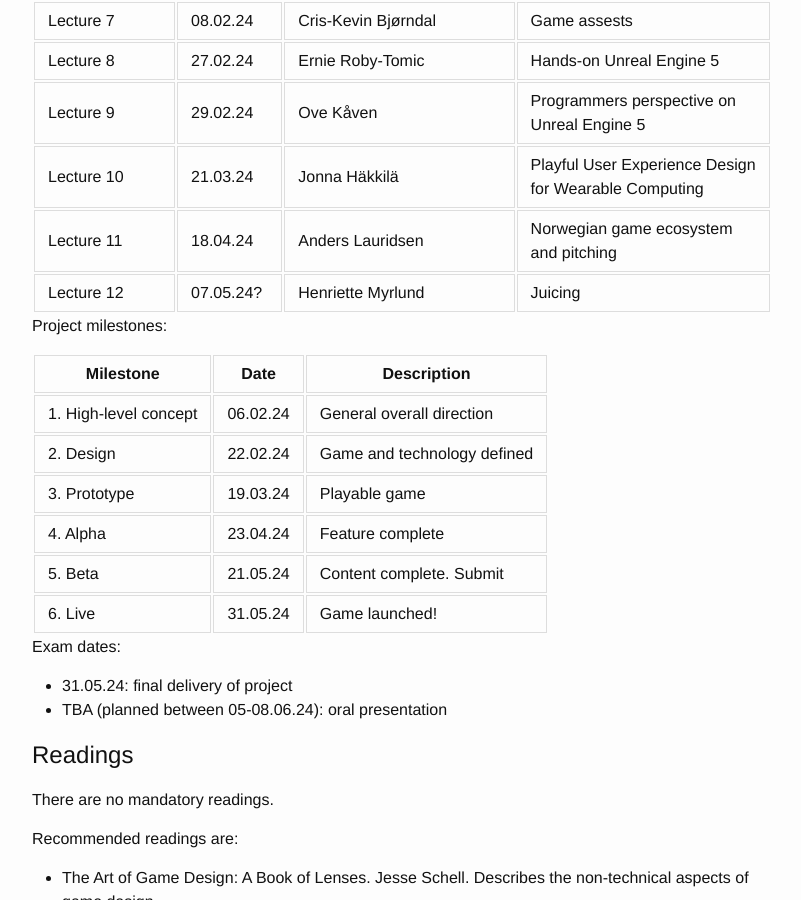
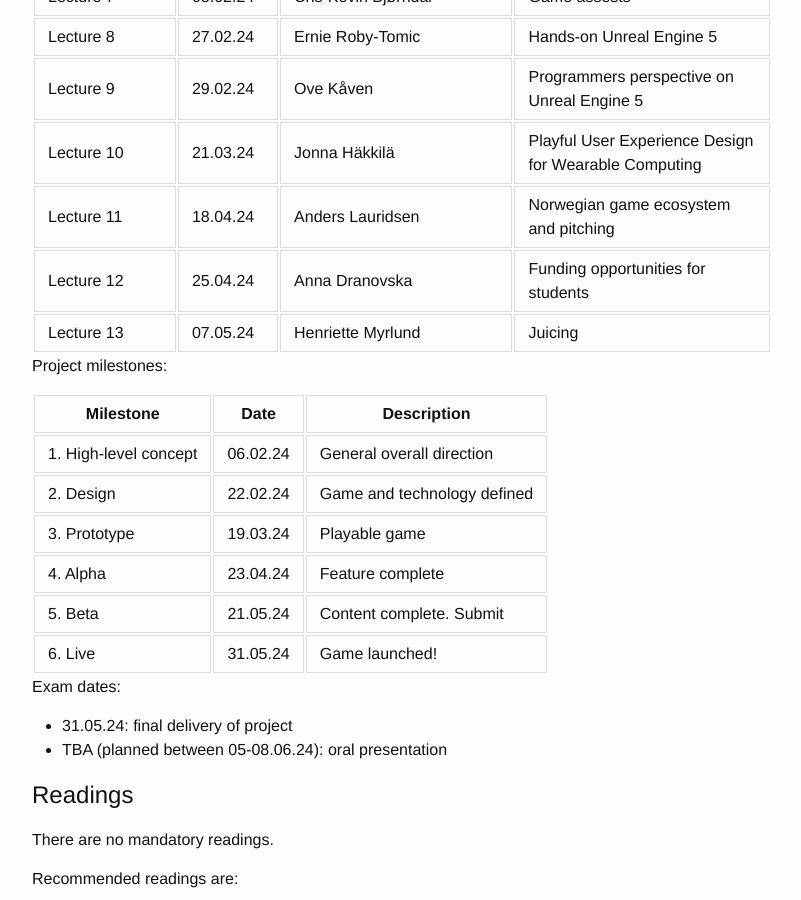
Before and after one commit to uit-gamelab-s24/uit-gamelab-s24.github.io, a Jekyll site: the page built from index.md, in a window 1280 px wide and 900 px high, scrolled down 1976 px. Shown: the whole window, without its empty margins (238-1039 px from the left). Built offline with Jekyll 4.4.1, drawn with Linux system fonts in a browser that asks for light colours; our own code applies the rules of GitHub Pages for plain Markdown files.

Commit message:
Update index.md

```diff
--- a/index.md
+++ b/index.md
@@ -61,7 +61,8 @@ In addition to being evaluated on the successful completion of the game you will
 | Lecture 9                | 29.02.24  | Ove Kåven           | Programmers perspective on Unreal Engine 5 |
 | Lecture 10               | 21.03.24  | Jonna Häkkilä       | Playful User Experience Design for Wearable Computing |
 | Lecture 11               | 18.04.24  | Anders Lauridsen    | Norwegian game ecosystem and pitching |
-| Lecture 12               | 07.05.24?  | Henriette Myrlund | Juicing |
+| Lecture 12               | 25.04.24  | Anna Dranovska      | Funding opportunities for students |
+| Lecture 13               | 07.05.24  | Henriette Myrlund   | Juicing |
 
 Project milestones:
 
```
